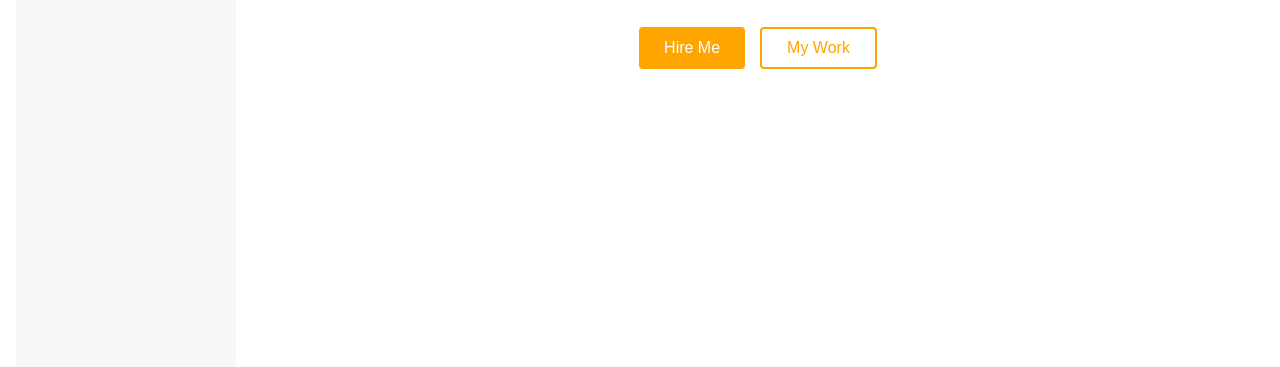
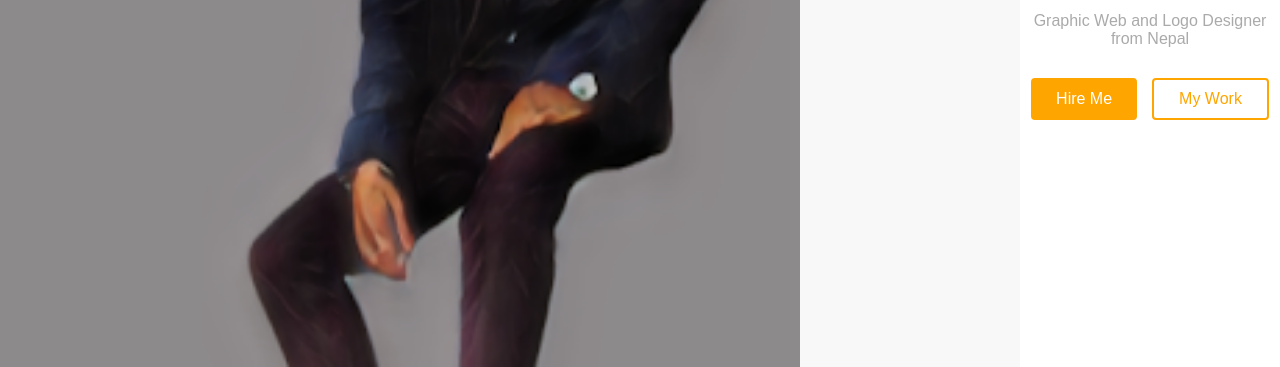
Before and after one commit to GUNPAIN/anjalrajbnashi, a plain HTML site: page index.html in a window 1280 px wide. Shown: the part 433-800 px from the top of the page. Drawn offline with Linux system fonts and the light colour scheme.

Commit message:
Update index.html

```diff
--- a/index.html
+++ b/index.html
@@ -7,7 +7,7 @@
     <meta name="viewport" content="width=device-width, initial-scale=1.0">
 </head>
 <body>
-  <img src="image.png.jpg"/>
+  <img src="image.png"/>
     <!-- Sidebar -->
     <aside class="sidebar">
         <div class="logo">ar</div>
```
